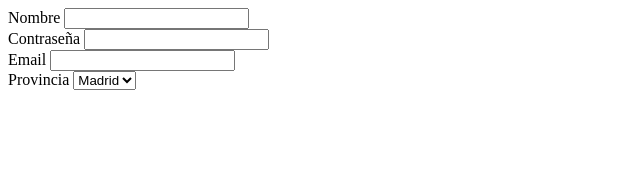
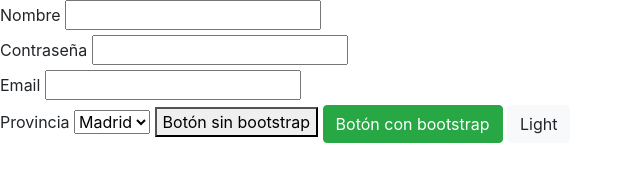
Before and after one commit to aberriop/TutorialGitHubDesktop, a plain HTML site: page ejercicioformulario.html in a window 1280 px wide. Shown: the whole page, without its empty margins (0-640 px from the left). Drawn offline with nearby package versions, Linux system fonts and the light colour scheme.

Commit message:
Formulario
Formulario

```diff
--- a/ejercicioformulario.html
+++ b/ejercicioformulario.html
@@ -1,6 +1,8 @@
 <!DOCTYPE html>
 <html>
     <head>
+
+        <link rel="stylesheet" href="https://maxcdn.bootstrapcdn.com/bootstrap/4.0.0/css/bootstrap.min.css" integrity="sha384-Gn5384xqQ1aoWXA+058RXPxPg6fy4IWvTNh0E263XmFcJlSAwiGgFAW/dAiS6JXm" crossorigin="anonymous">
 
     </head>
 
@@ -17,9 +19,14 @@
         <br>
         <label>Provincia</label>
         <select name="provincia">
-            <option value="Madrid">Madrid</option>
+            <option value="Madrid" class="dropdown-item">Madrid</option>
             <option value="Cadiz">Cadiz</option>
         </select>
+
+        <button>Botón sin bootstrap</button>
+        <button class="btn btn-success">Botón con bootstrap</button>
+        <button class="btn btn-light">Light</button>
+
 
 
 
```
